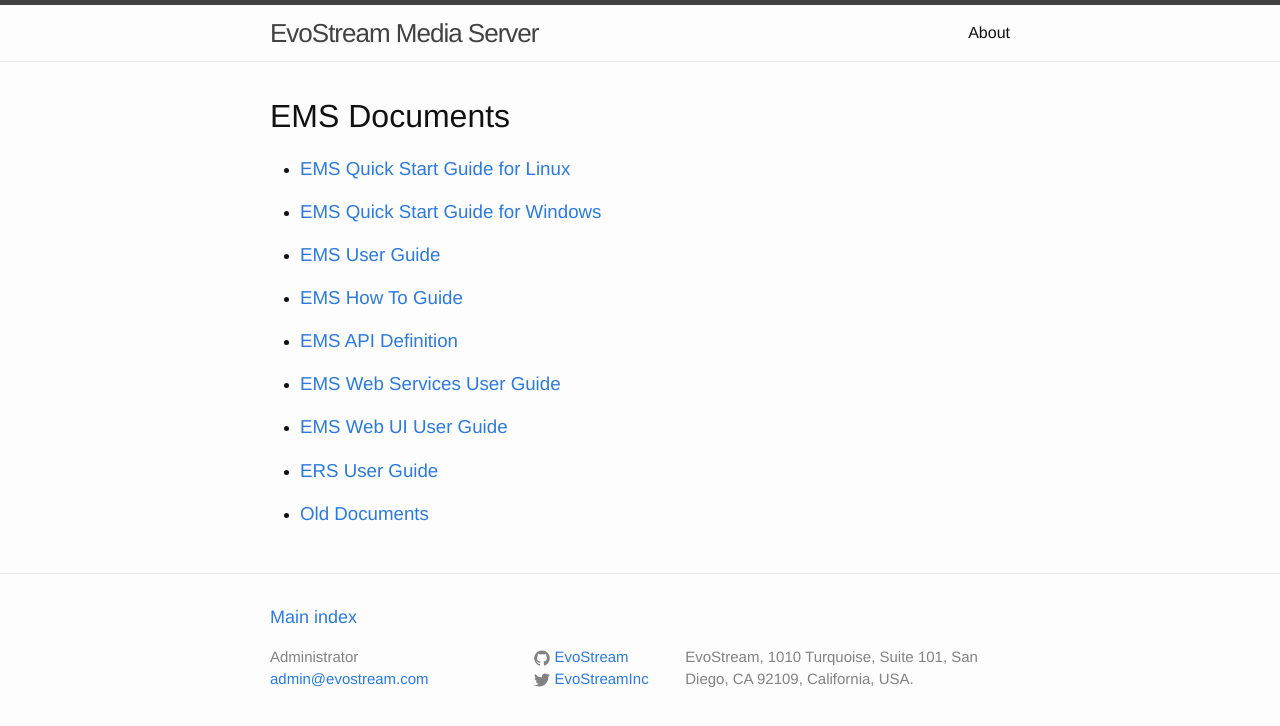
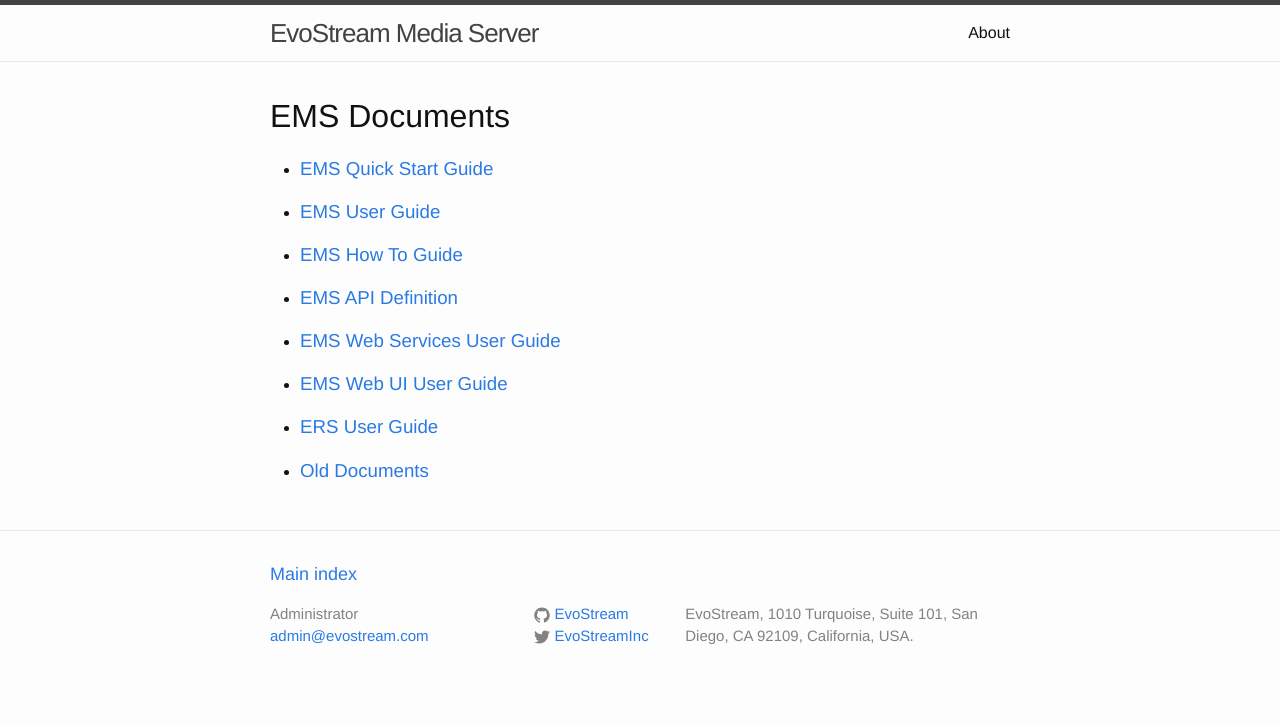
Before and after one commit to EvoStream/EvoStream.github.io, a Jekyll site: the page built from index.html, in a window 1280 px wide. Shown: the top 726 px of the page. Built offline with Jekyll 4.4.1, drawn with Linux system fonts in a browser that asks for light colours.

Commit message:
Modify index for unified EMS Quick Start Guide

```diff
--- a/index.html
+++ b/index.html
@@ -7,8 +7,7 @@
   <h1>EMS Documents</h1>
 
   <ul>
-    <li><h3><a href="/quick_start_guide_for_linux">EMS Quick Start Guide for Linux</a></h3></li>
-    <li><h3><a href="/quick_start_guide_for_windows">EMS Quick Start Guide for Windows</a></h3></li>
+    <li><h3><a href="http://evostream.github.io/ems_quick_start_guide/table_of_contents/">EMS Quick Start Guide</a></h3></li>
     <li><h3><a href="http://evostream.github.io/ems_user_guide/table_of_contents/">EMS User Guide</a></h3></li>
     <li><h3><a href="https://evostream.github.io/ems_how_to_guide/table_of_contents/">EMS How To Guide</a></h3></li>
     <li><h3><a href="https://evostream.github.io/ems_api_definition/table_of_contents/">EMS API Definition</a></h3></li>
```
